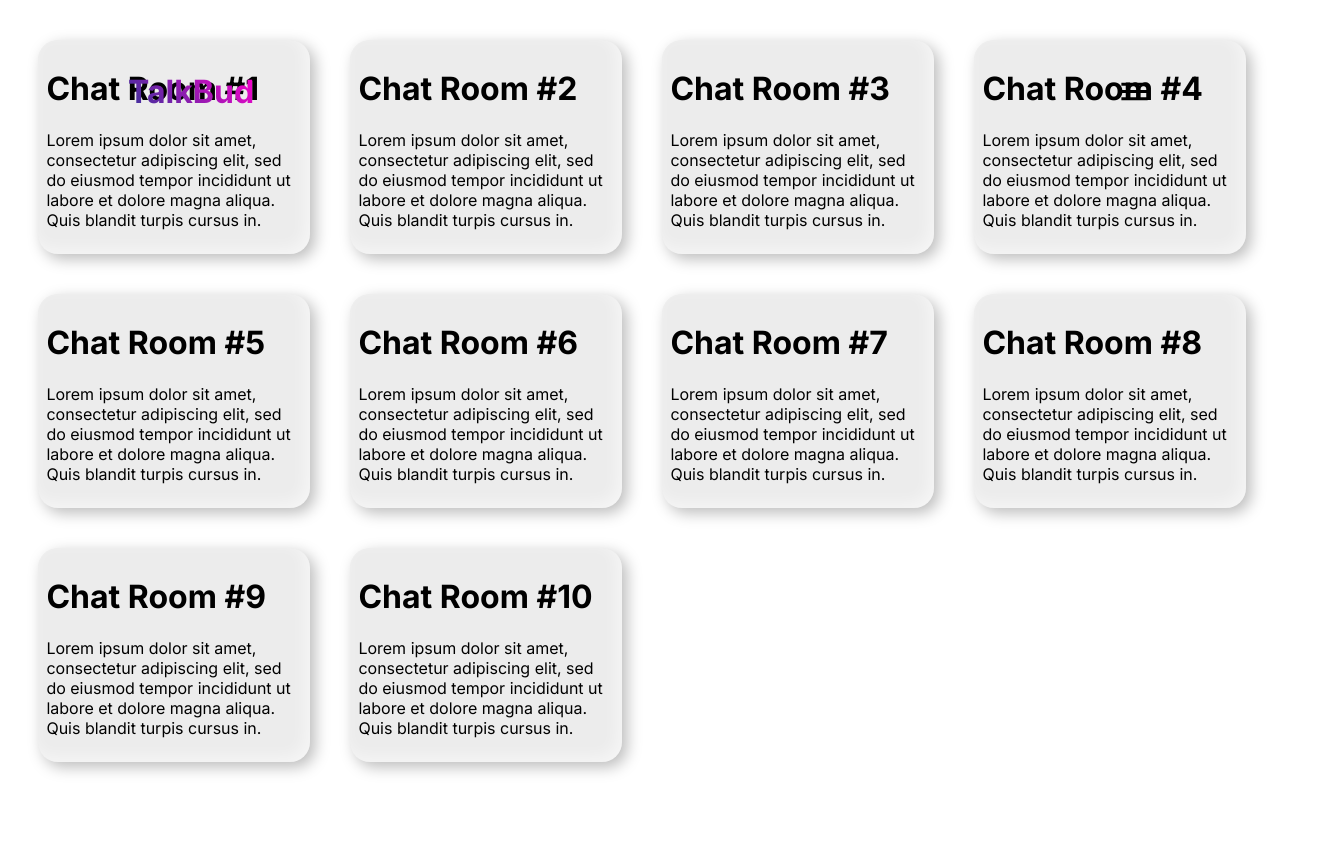
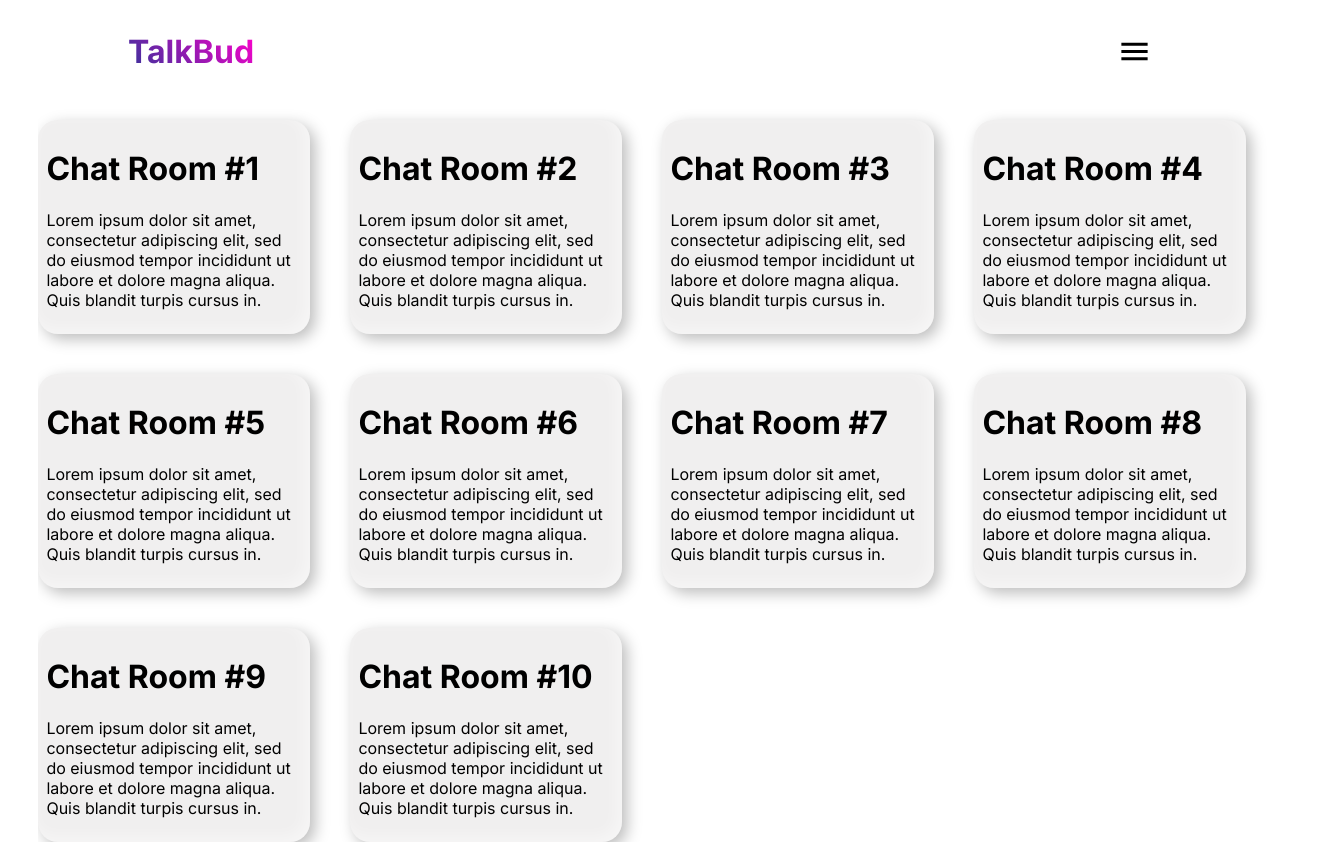
Before and after one commit to yashghogre/chat-app-client, a Next.js app: page / in a window 1280 px wide. Shown: the whole page, 1318 px wide, since content can reach past the window. Before the commit the page ends 800 px from the top, so only its background shows below. Built offline with nearby package versions, Linux system fonts and the light colour scheme.

Commit message:
Updated NavBar

```diff
--- a/src/app/page.module.css
+++ b/src/app/page.module.css
@@ -1,6 +1,7 @@
 .main {
-  margin-top: 5vh;
+  /* margin-top: 5vh; */
   margin-left: 3vw;
+  overflow-x: hidden;
 }
 
 .link {
@@ -14,6 +15,7 @@
   flex-wrap: wrap;
   gap: 5vh;
   width: 100vw;
+  padding-top: 15vh;
 }
 
 @media (max-width: 600px) {
--- a/src/styles/card.module.css
+++ b/src/styles/card.module.css
@@ -4,11 +4,11 @@
     /* height: 100vh; */
     /* width: 100vw; */
     /* border: solid 1px black; */
-    background-color: #ececec;
+    background-color: #f0efef;
     border-radius: 20px;
     gap: 1vh;
     padding: 1vh;
-    box-shadow: 5px 5px 15px #00000044,inset -5px -5px 15px #ffffff84;
+    box-shadow: 5px 5px 15px #00000044,inset -5px -5px 15px #ffffff74;
 }
 
 .mainDiv {
```
